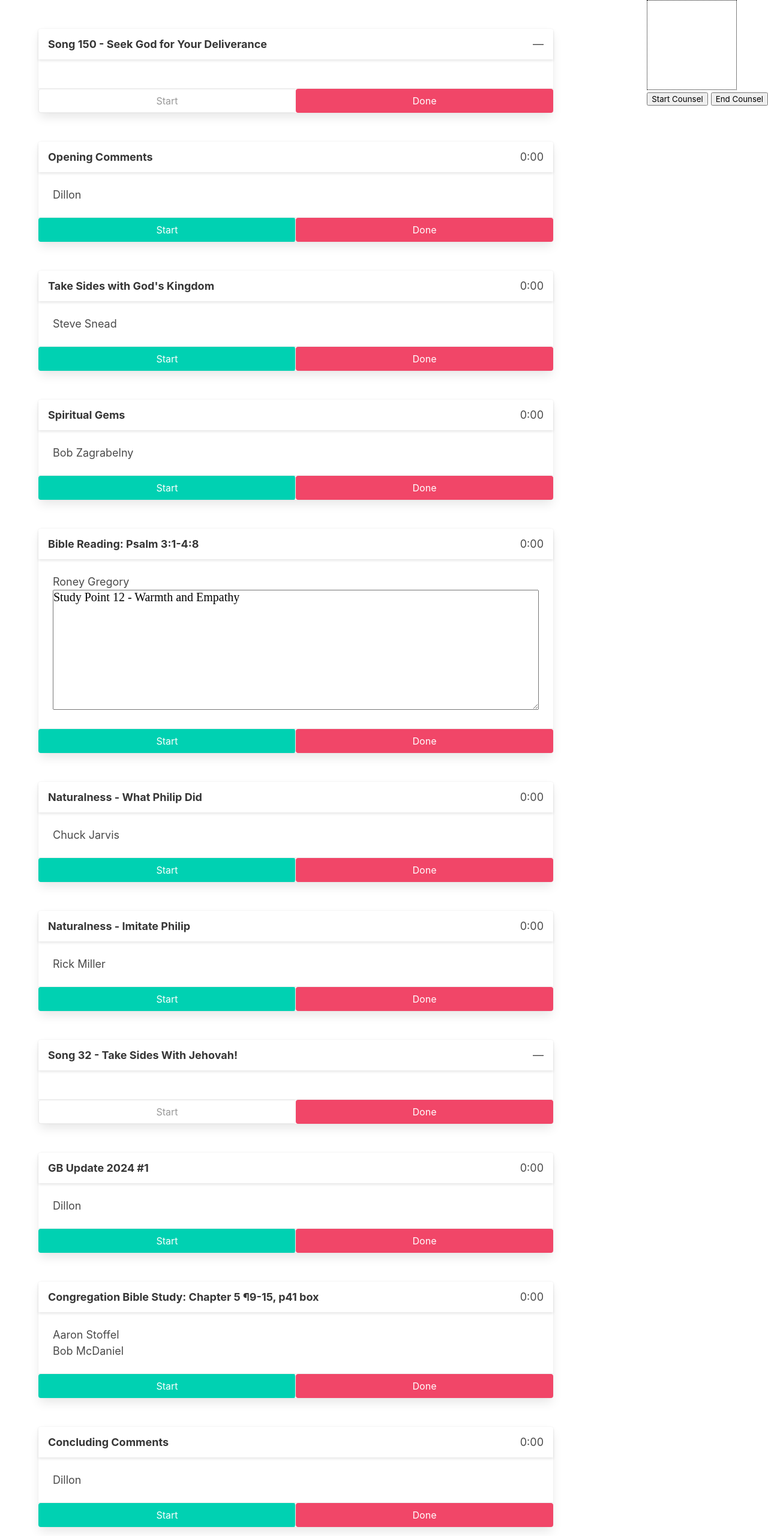
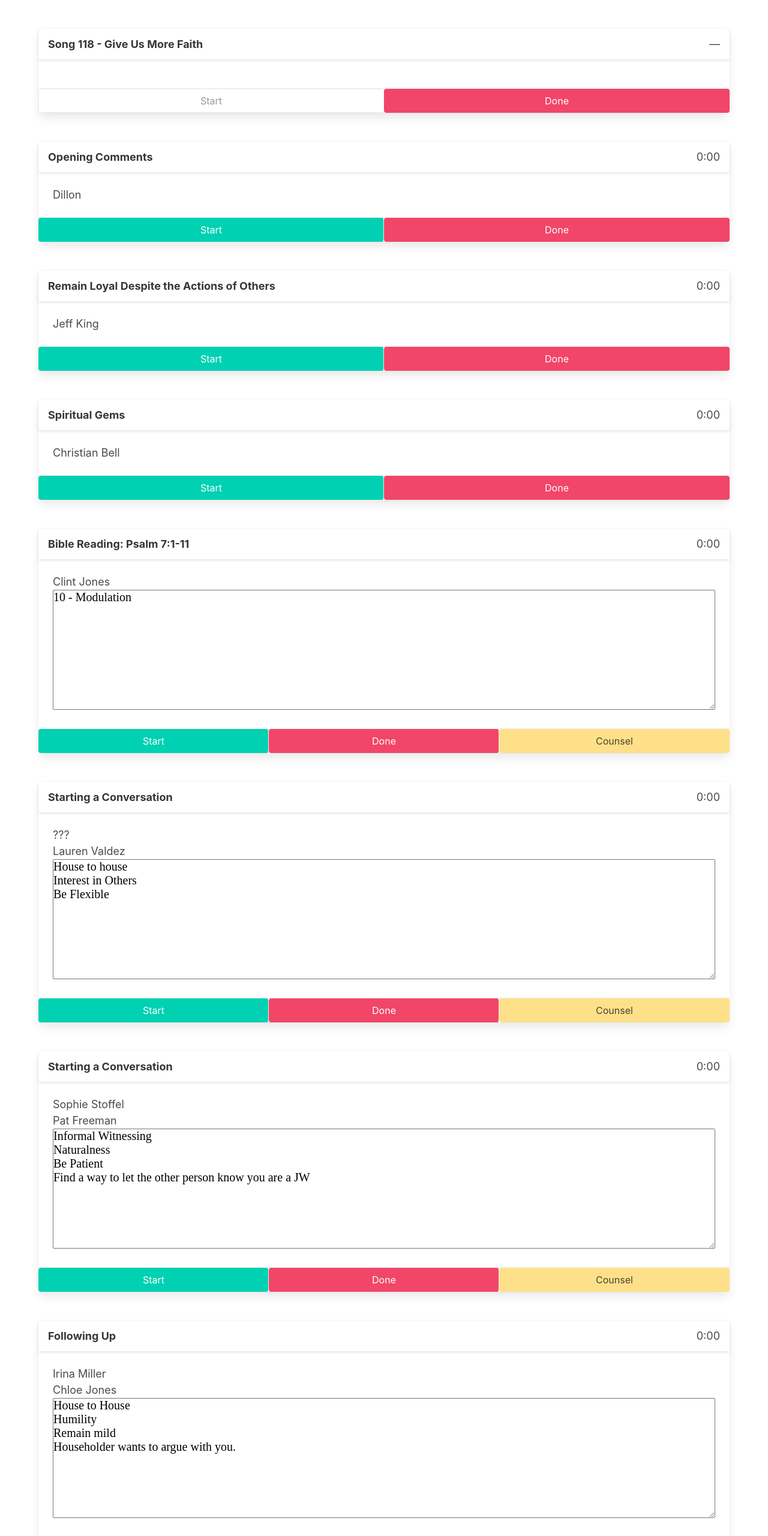
Before and after one commit to dillonchr/clm-trapper-keeper, a plain HTML site: page index.html in a window 1280 px wide. Shown: the top 2560 px of the page at 60% size. Drawn offline with Linux system fonts and the light colour scheme.

Commit message:
updated counsel clock to be in-card, and ready for next week

```diff
--- a/app.js
+++ b/app.js
@@ -39,6 +39,7 @@ for (const {
       <footer class="card-footer">
         <a href="#" class="start card-footer-item button is-primary">Start</a>
         <a href="#" class="stop card-footer-item button is-danger">Done</a>
+        <a href="#" class="start-counsel card-footer-item button is-warning">Counsel</a>
       </footer>
     </div>
   `);
@@ -61,10 +62,6 @@ for (const {
     } else if (diff < 60) {
       div.classList.add("alert");
     }
-    /*
-          when within threshold, 60? 30 seconds?
-          change colors.
-          */
   };
   const timer = () => {
     updateTime(seconds + 1);
@@ -97,6 +94,7 @@ for (const {
     div.querySelector(".speakers").appendChild(ul);
   }
 
+  const counselButton = div.querySelector(".start-counsel");
   if (speaker && studyPoint) {
     const textarea = document.createElement("textarea");
     const id = `counsel-${index}`;
@@ -105,8 +103,39 @@ for (const {
       localStorage.setItem(id, target.value)
     );
     const prevContent = localStorage.getItem(id);
-    textarea.value = prevContent || `Study Point ${studyPoint}\n`;
+    textarea.value = prevContent || studyPoint + "\n";
     div.querySelector(".speakers").appendChild(textarea);
+
+    let counselStart = 0;
+    let counselActive = false;
+    const bumpTime = () => {
+      if (counselActive) {
+        const diff = Math.round((Date.now() - counselStart) / 1000);
+        counselButton.textContent = getTime(diff);
+        counselButton.className = [
+          "start-counsel card-footer-item button",
+          59 < diff
+            ? "is-danger"
+            : 48 < diff
+            ? "is-danger is-light"
+            : "is-warning is-light"
+        ].join(" ");
+        setTimeout(() => bumpTime(), 1000);
+      }
+    };
+    counselButton.addEventListener("click", e => {
+      e.preventDefault();
+      if (counselActive) {
+        counselActive = false;
+        counselButton.setAttribute("disabled", "disabled");
+      } else if (!counselActive && "disabled" !== e.target.getAttribute("disabled")) {
+        counselActive = true;
+        counselStart = Date.now();
+        bumpTime();
+      }
+    });
+  } else {
+    counselButton.parentElement.removeChild(counselButton);
   }
 
   if (!song) {
@@ -132,29 +161,5 @@ for (const {
     window.location.reload();
   });
 
-  let counselStart = 0;
-  let counselActive = false;
-  const counsel = document.querySelector("#counsel");
-  const clock = document.querySelector(".counsel-clock");
-  const bumpTime = () => {
-    const diff = Math.round((Date.now() - counselStart) / 1000);
-    clock.textContent = getTime(diff);
-    clock.className = [
-      "counsel-clock",
-      60 < diff ? "danger" : 30 < diff ? "warning" : ""
-    ].join(" ");
-    if (counselActive) {
-      setTimeout(() => bumpTime(), 1000);
-    }
-  };
-  counsel.addEventListener("click", () => {
-    counselActive = true;
-    counselStart = Date.now();
-    bumpTime();
-  });
-  document.querySelector("#end").addEventListener("click", () => {
-    counselActive = false;
-    setTimeout(() => (clock.className = "counsel-clock"), 1100);
-  });
   index++;
 }
--- a/assignments.js
+++ b/assignments.js
@@ -1,5 +1,5 @@
 const assignments = [
-  { song: "150 - Seek God for Your Deliverance" },
+  { song: "118 - Give Us More Faith" },
   {
     title: "Opening Comments",
     me: 1,
@@ -7,43 +7,67 @@ const assignments = [
     end: "7:06"
   },
   {
-    title: "Take Sides with God's Kingdom",
-    speaker: "Steve Snead",
+    title: "Remain Loyal Despite the Actions of Others",
+    speaker: "Jeff King",
     duration: 10,
     end: "7:16"
   },
   {
     title: "Spiritual Gems",
-    speaker: "Bob Zagrabelny",
+    speaker: "Christian Bell",
     duration: 10,
     end: "7:26"
   },
   {
-    title: "Bible Reading: Psalm 3:1-4:8",
-    speaker: "Roney Gregory",
-    studyPoint: "12 - Warmth and Empathy",
+    title: "Bible Reading: Psalm 7:1-11",
+    speaker: "Clint Jones",
+    studyPoint: "10 - Modulation",
     duration: 4
   },
   {
-    title: "Naturalness - What Philip Did",
-    speaker: "Chuck Jarvis",
-    duration: 7
+    title: "Starting a Conversation",
+    speaker: "???",
+    householder: "Lauren Valdez",
+    studyPoint: "House to house\nInterest in Others\nBe Flexible",
+    duration: 3
   },
   {
-    title: "Naturalness - Imitate Philip",
-    speaker: "Rick Miller",
-    duration: 8
-  },
-  { song: "32 - Take Sides With Jehovah!" },
-  {
-    title: "GB Update 2024 #1",
-    me: 1,
-    duration: 14
+    title: "Starting a Conversation",
+    speaker: "Sophie Stoffel",
+    householder: "Pat Freeman",
+    studyPoint:
+      "Informal Witnessing\nNaturalness\nBe Patient\nFind a way to let the other person know you are a JW",
+    duration: 2
   },
   {
-    title: "Congregation Bible Study: Chapter 5 ¶9-15, p41 box",
+    title: "Following Up",
+    speaker: "Irina Miller",
+    householder: "Chloe Jones",
+    studyPoint:
+      "House to House\nHumility\nRemain mild\nHouseholder wants to argue with you.",
+    duration: 2
+  },
+  {
+    title: "Explaining Your Beliefs",
+    speaker: "Heather Jarvis",
+    householder: "Tanya Gregory",
+    studyPoint: [
+      "Demonstration",
+      "Kindness",
+      "Speak kindly and respectfully",
+      "Why Do Jehovah’s Witnesses Choose Not to Participate in Nationalistic Ceremonies?"
+    ].join("\n")
+  },
+  { song: "99 - Myriads of Brothers" },
+  {
+    title: "Annual Service Report",
     speaker: "Aaron Stoffel",
-    reader: "Bob McDaniel",
+    duration: 15
+  },
+  {
+    title: "Congregation Bible Study: Chapter 5 ¶16-22, box on p. 42",
+    speaker: "Shanti Vemuri",
+    reader: "Danny Freeman",
     duration: 30
   },
   {
@@ -51,6 +75,6 @@ const assignments = [
     me: 1,
     duration: 3
   },
-  { song: "61 - Forward, You Witnesses!" },
-  { title: "Prayer", speaker: "Bob Zagrabelny" }
+  { song: "83 - From House to House" },
+  { title: "Prayer", speaker: "Shanti Vemuri" }
 ];
--- a/index.html
+++ b/index.html
@@ -2,21 +2,17 @@
 <html>
   <head>
     <meta charset="utf-8" />
+    <meta name="viewport" content="width=device-width" />
     <title>Meeting</title>
   </head>
   <body>
     <div class="container">
       <div class="columns">
-        <div class="column is-three-quarters">
+        <div class="column">
           <div class="assignments"></div>
-          <button id="clear">CLEAR</button>
-        </div>
-        <div class="column">
-          <div class="clocks">
-            <p class="counsel-clock"></p>
-            <button id="counsel">Start Counsel</button>
-            <button id="end">End Counsel</button>
-          </div>
+          <button id="clear" class="button is-danger is-light">
+            Delete all manually entered data
+          </button>
         </div>
       </div>
     </div>
--- a/styles.css
+++ b/styles.css
@@ -12,6 +12,9 @@ textarea {
 textarea:focus,
 textarea:active {
   background: #EFFACE;
+}
+.assignments {
+  margin-bottom: 3rem;
 }
 .assignments .card {
   margin-top: 3rem;
@@ -37,9 +40,7 @@ textarea:active {
   background: #FAD;
 }
 .clocks {
-  position: fixed;
-  top: 0;
-  right: 0;
+  background: white;
 }
 .counsel-clock {
   height: 150px;
```
